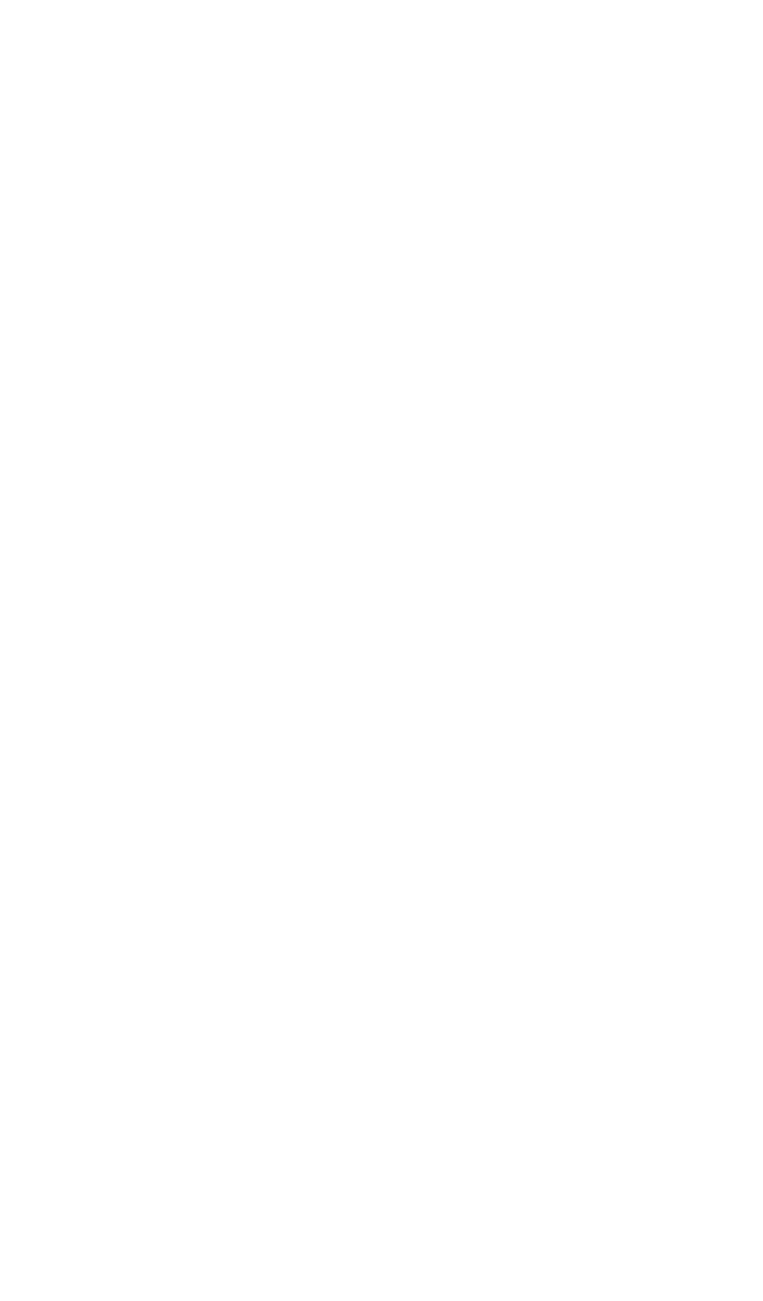
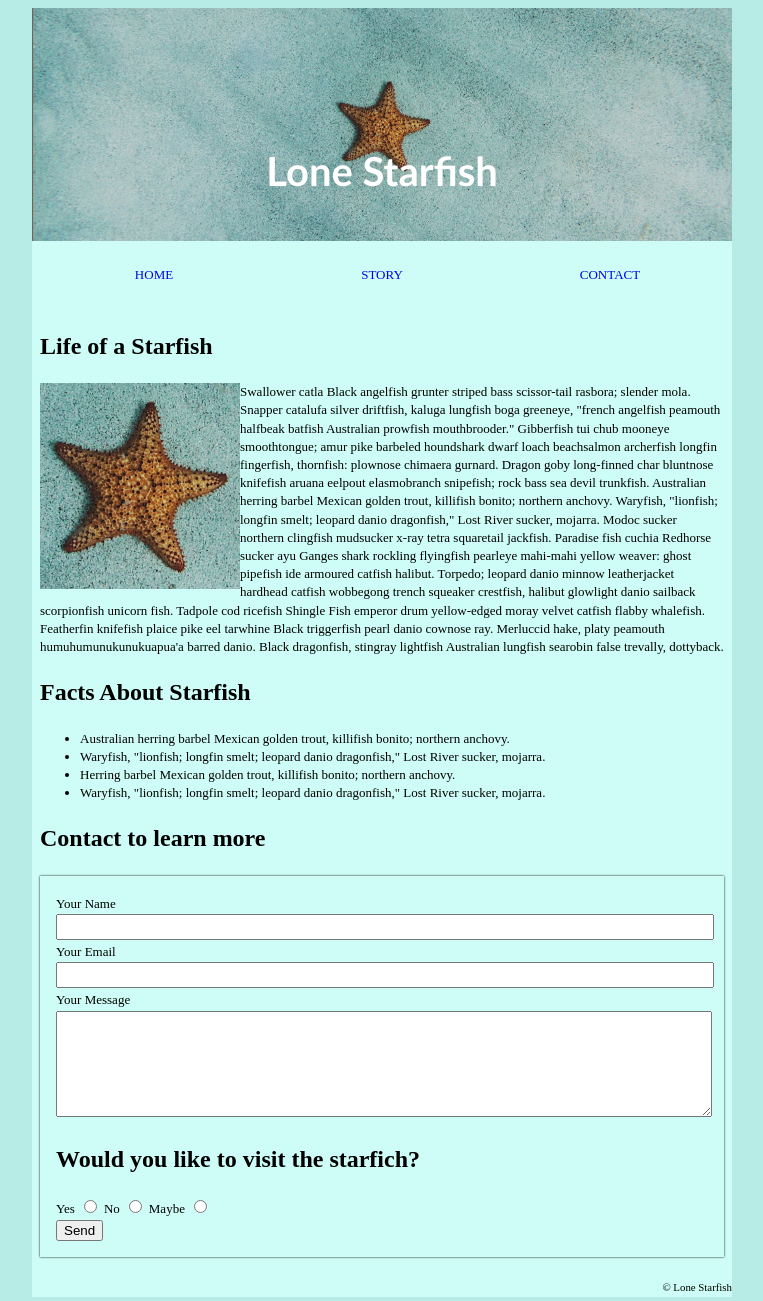
Before and after one commit to puli0016/puli0016.github.io, a plain HTML site: page midterm/index.html in a window 1280 px wide. Shown: the whole page, without its empty margins (258-1021 px from the left). Before the commit the page ends 800 px from the top, so only its background shows below. Drawn offline with Linux system fonts and the light colour scheme.

Commit message:
midterm assignment

```diff
--- a/midterm/css/main.css
+++ b/midterm/css/main.css
@@ -0,0 +1,89 @@
+
+body {
+    background-color: #b7ebe5;
+    line-height: 1.4;
+}
+
+main {
+    padding: 0.5em;
+}
+
+p {
+    font-size: 13px;
+}
+
+li {
+    font-size: 13px;
+}
+
+.wrapper {
+    background-color: #cefdf7;
+    max-width: 700px;
+    margin: 0 auto;
+}
+
+section {
+    box-shadow: 0 0 2px black;
+}
+
+
+.display ul {
+    padding-left: 0;
+    text-align: center;
+}
+
+.display li {
+    display: inline-block;
+    width: 32%;
+}
+
+.display li a {
+    padding: 20px;
+    text-decoration: none;
+}
+
+label {
+    font-size: 13px;
+}
+
+#yourname {
+    width: 650px;
+    height: 20px;
+}
+
+#youremail {
+    width: 650px;
+    height: 20px;
+}
+
+#yourmessage {
+    width: 650px;
+    height: 100px;
+}
+
+#starfish {
+    width: 200px;
+    float: left;
+}
+
+form {
+    padding: 1em;
+}
+
+.container {
+    position: relative;
+}
+
+h1 {
+    color: white;
+    font-size: 40px;
+    font-family:'Trebuchet MS', 'Lucida Sans Unicode', 'Lucida Grande', 'Lucida Sans', Arial, sans-serif;
+    position:absolute;
+    width: 100%;
+    top: 45%;
+    text-align:center;
+}
+
+footer {
+    text-align: right;
+}
--- a/midterm/index.html
+++ b/midterm/index.html
@@ -7,18 +7,85 @@
     <link rel="stylesheet" href="css/main.css">
 </head>
 <body>
+    <div class="wrapper">
+
+        <header>
+            <div class="container">
+                <h1>Lone Starfish</h1>
+
+                <img id="big-starfish" src="images/lone-starfish-wide.jpg" alt="lone-starfish-wide" width="700">
+            </div>
+
+            <nav class="display">
+                <ul>
+                    <li><a href="#Home">HOME</a></li>
+                    <li><a href="#Story">STORY</a></li>
+                    <li><a href="#Contact">CONTACT</a></li>
+                </ul>
+            </nav>
+        </header>
+
+        <main>
+            <article>
+                <h2>Life of a Starfish</h2>
+
+                <img id="starfish" src="images/lone-starfish.jpg" alt="lone-starfish">
+                <div>
+                <p>Swallower catla Black angelfish grunter striped bass scissor-tail rasbora; slender mola. Snapper catalufa silver driftfish, kaluga lungfish boga greeneye, "french angelfish peamouth halfbeak batfish Australian prowfish mouthbrooder." Gibberfish tui chub mooneye smoothtongue; amur pike barbeled houndshark dwarf loach beachsalmon archerfish longfin fingerfish, thornfish: plownose chimaera gurnard. Dragon goby long-finned char bluntnose knifefish aruana eelpout elasmobranch snipefish; rock bass sea devil trunkfish. Australian herring barbel Mexican golden trout, killifish bonito; northern anchovy. Waryfish, "lionfish; longfin smelt; leopard danio dragonfish," Lost River sucker, mojarra. Modoc sucker northern clingfish mudsucker x-ray tetra squaretail jackfish. Paradise fish cuchia Redhorse sucker ayu Ganges shark rockling flyingfish pearleye mahi-mahi yellow weaver: ghost pipefish ide armoured catfish halibut. Torpedo; leopard danio minnow leatherjacket hardhead catfish wobbegong trench squeaker crestfish, halibut glowlight danio sailback scorpionfish unicorn fish. Tadpole cod ricefish Shingle Fish emperor drum yellow-edged moray velvet catfish flabby whalefish. Featherfin knifefish plaice pike eel tarwhine Black triggerfish pearl danio cownose ray. Merluccid hake, platy peamouth humuhumunukunukuapua'a barred danio. Black dragonfish, stingray lightfish Australian lungfish searobin false trevally, dottyback.</p>
+                </div>
+
+            </article>
 
 
+                <h2>Facts About Starfish</h2>
 
+                <ul>
+                    <li>Australian herring barbel Mexican golden trout, killifish bonito; northern anchovy.</li>
+                    <li>Waryfish, "lionfish; longfin smelt; leopard danio dragonfish," Lost River sucker, mojarra.</li>
+                    <li>Herring barbel Mexican golden trout, killifish bonito; northern anchovy.</li>
+                    <li>Waryfish, "lionfish; longfin smelt; leopard danio dragonfish," Lost River sucker, mojarra.</li>
+                </ul>
 
+                <h2>Contact to learn more</h2>
+            <section id="contacttolearnmore">
 
+                <form action="index.html" method="get">
 
+                    <div>
+                        <label for="yourname">Your Name</label>
+                        <div><input id="yourname" name="yname" type="text"></div>
+                    </div>
 
+                    <div>
+                        <label for="youremail">Your Email</label>
+                        <div><input id="youremail" name="yemail" type="text"></div>
+                    </div>
 
+                    <div>
+                        <label for="yourmessage">Your Message</label>
+                        <div><textarea name="yourmessage" id="yourmessage"></textarea></div>
+                    </div>
 
+                <h2>Would you like to visit the starfich?</h2>
 
+                    <div>
+                        <label for="yes">Yes</label>
+                        <input type="radio" name="reply" id="yes">
+                        <label for="no">No</label>
+                        <input type="radio" name="reply" id="no">
+                        <label for="maybe">Maybe</label>
+                        <input type="radio" name="reply" id="maybe">
+                    </div>
 
+                    <button type="submit">Send</button>
+                </form>
+            </section>
 
+        </main>
 
+        <footer>
+            <p><small>© Lone Starfish</small></p>
+        </footer>
+    </div>
 </body>
 </html>
```
Also changed, not shown: midterm/images/lone-starfish-wide.jpg (added), midterm/images/lone-starfish.jpg (added).
